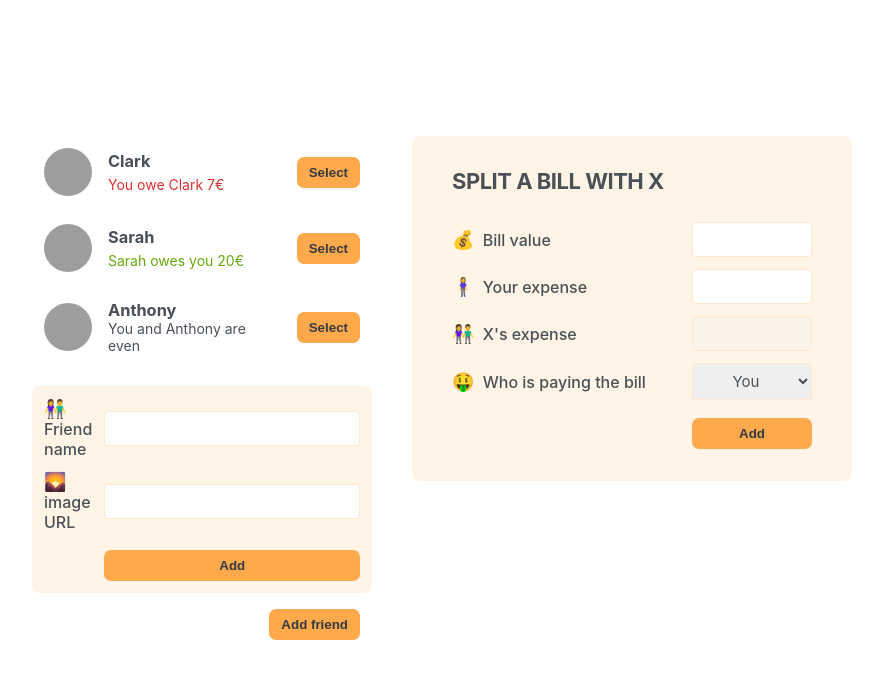
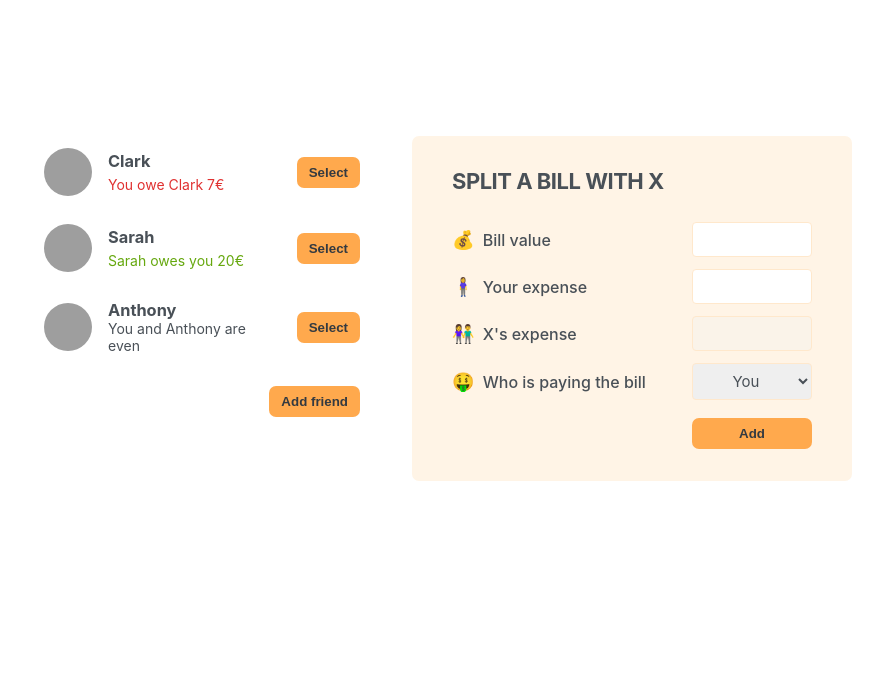
Before and after one commit to Markus-Sm/eat-n-split, a React (Create React App) app: page / in a window 1280 px wide. Shown: the top 678 px of the page, without its empty margins (198-1081 px from the left). Built offline with nearby package versions, Linux system fonts and the light colour scheme; grey boxes are pictures that could not be loaded.

Commit message:
Displaying new friend form

```diff
--- a/src/App.js
+++ b/src/App.js
@@ -1,3 +1,5 @@
+import { useState } from 'react'
+
 const initialFriends = [
 	{
 		id: 118836,
@@ -20,16 +22,30 @@
 ]
 
 export default function App() {
+	const [showAddFriend, setShowAddFriend] = useState(false)
+
+	function handleShowAddFriend() {
+		setShowAddFriend(show => !show)
+	}
+
 	return (
 		<div className='app'>
 			<div className='sidebar'>
 				<FriendsList />
-				<FormAddFriend />
-				<Button>Add friend</Button>
+				{showAddFriend && <FormAddFriend />}
+				<Button onClick={handleShowAddFriend}>{showAddFriend ? 'Close' : 'Add friend'}</Button>
 			</div>
 
 			<FormSplitBill />
 		</div>
+	)
+}
+
+function Button({ children, onClick }) {
+	return (
+		<button className='button' onClick={onClick}>
+			{children}
+		</button>
 	)
 }
 
@@ -70,10 +86,6 @@
 	)
 }
 
-function Button({ children }) {
-	return <button className='button'>{children}</button>
-}
-
 function FormAddFriend() {
 	return (
 		<form className='form-add-friend'>
```
